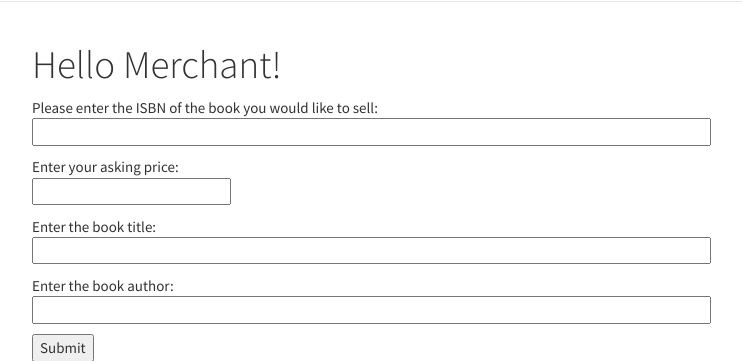
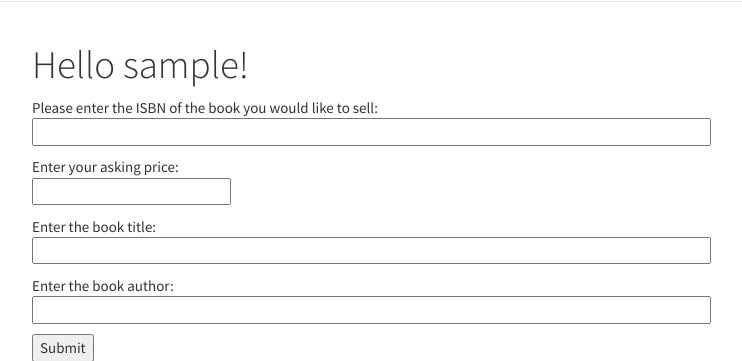
Before and after one commit to cshinaver/BookFinder, a Flask app: page /purchase/ in a window 1280 px wide. Shown: the part 51-412 px from the top of the page, without its empty margins (38-780 px from the left). Run offline with Flask 2, Linux system fonts and the light colour scheme; the visitor is signed in with stand-in values (Sample User, id 1); some libraries are stand-ins or nearby versions.

Commit message:
Selling page says hello Username instead of hello merchant

```diff
--- a/bookfinder/templates/purchase/purchase_index.html
+++ b/bookfinder/templates/purchase/purchase_index.html
@@ -3,7 +3,7 @@
 
 {% block content %}
 <div class="container">
-  <h1>Hello Merchant!</h1>
+  <h1>Hello {{ current_user.username }}!</h1>
   <form action="" method="post" name="login">
       {{ form.hidden_tag() }} <!--necessary for CSRF prevention-->
       <p>
```
